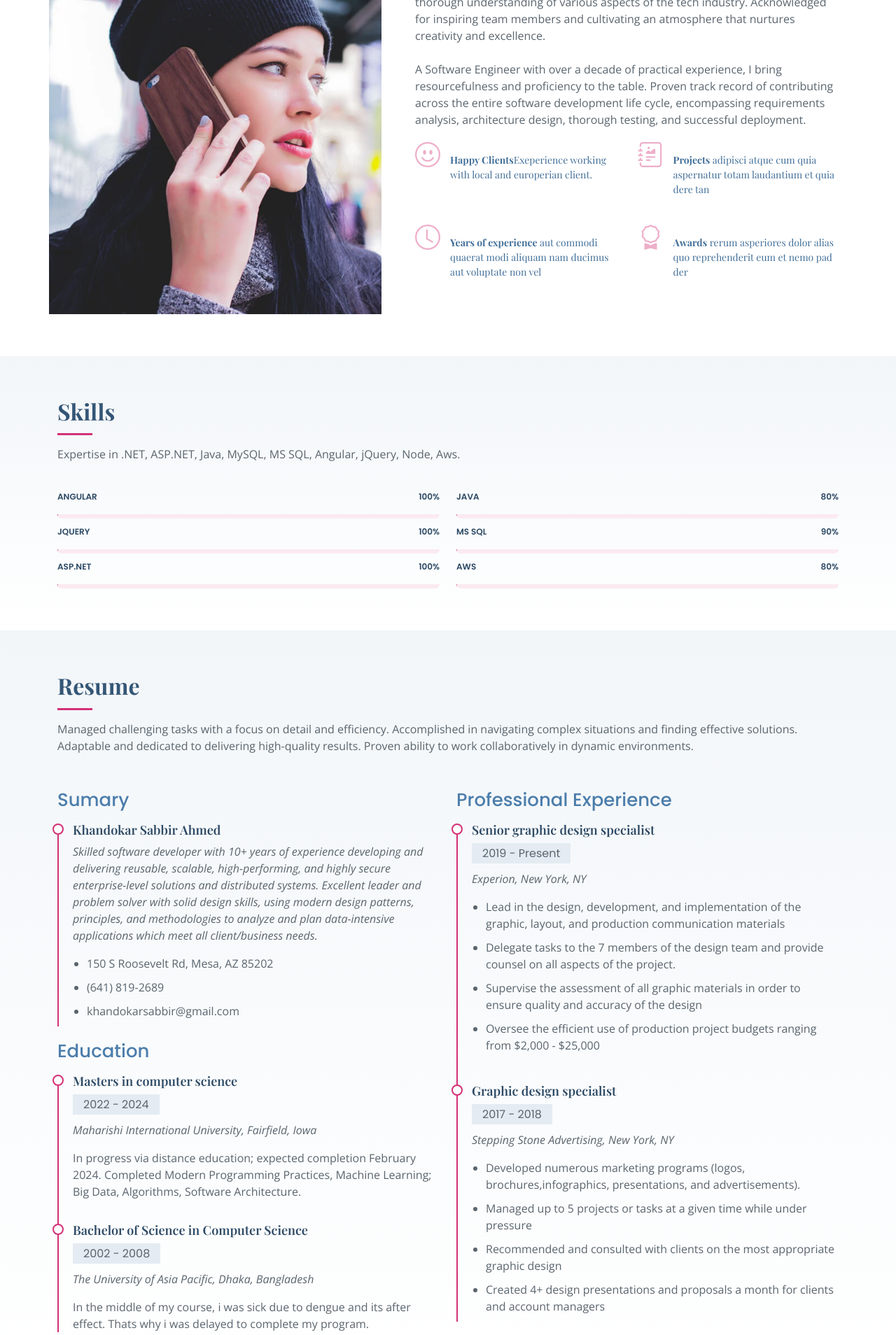
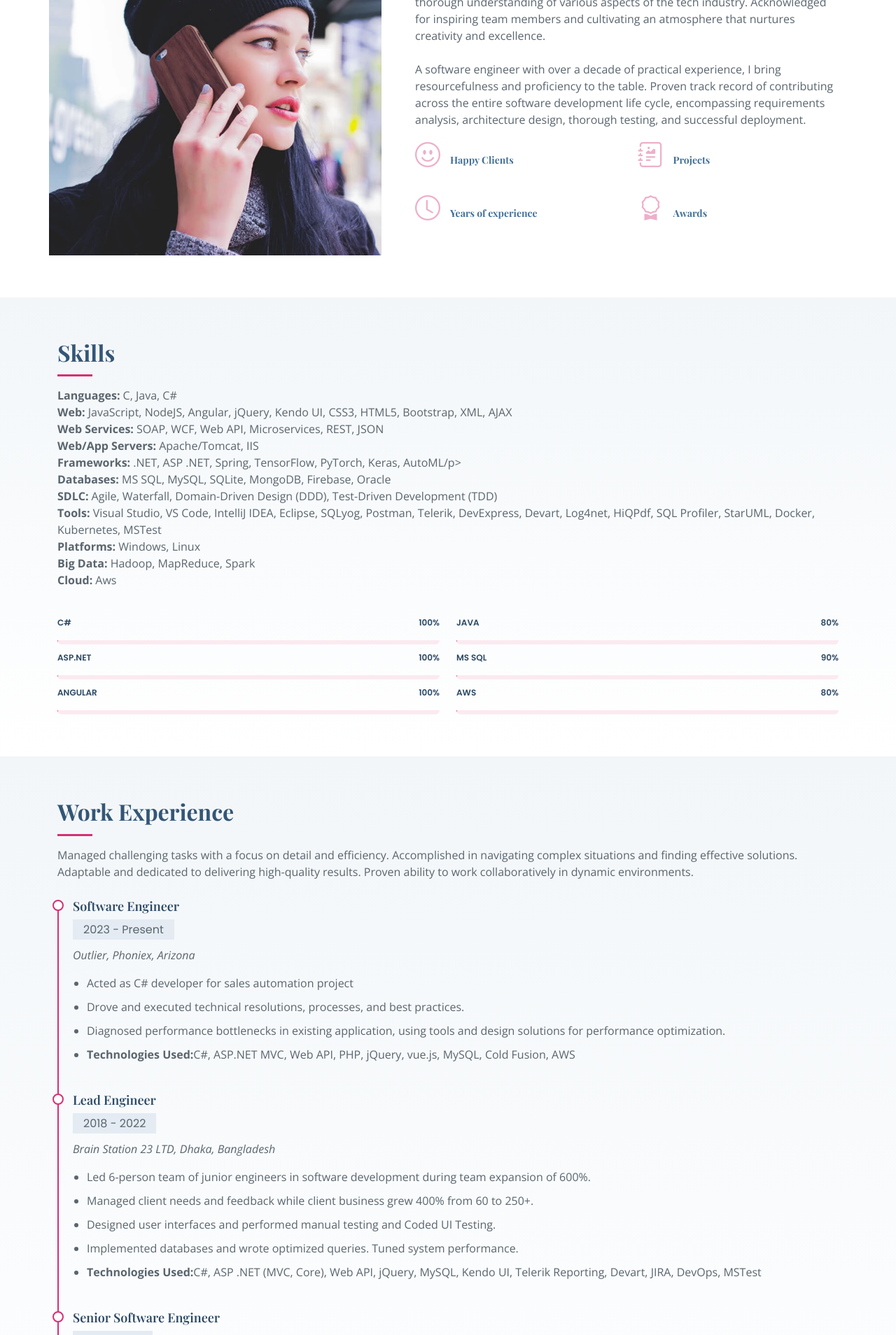
Before and after one commit to khandokar/mysite, an Angular app: page / in a window 1280 px wide. Shown: the part 880-2788 px from the top of the page at 70% size. Built offline with nearby package versions, Linux system fonts and the light colour scheme; a web font is replaced by a local one.

Commit message:
Add Footer section

```diff
--- a/src/app/app.component.html
+++ b/src/app/app.component.html
@@ -18,9 +18,10 @@
         <ul>
           <li><a class="nav-link scrollto active" href="#hero">Home</a></li>
           <li><a class="nav-link scrollto" href="#about">About</a></li>
-          <li><a class="nav-link scrollto" href="#resume">Resume</a></li>
-          <li><a class="nav-link scrollto" href="#services">Services</a></li>
-          <li><a class="nav-link scrollto" href="#portfolio">Portfolio</a></li>
+          <li><a class="nav-link scrollto" href="#skills">Skills</a></li>
+          <li><a class="nav-link scrollto" href="#workexperience">Work experience</a></li>
+          <li><a class="nav-link scrollto" href="#eduction">Eduction</a></li>
+          <li><a class="nav-link scrollto" href="#blog">Blog</a></li>
           <li><a class="nav-link scrollto" href="#contact">Contact</a></li>
         </ul>
         <i class="bi bi-list mobile-nav-toggle"></i>
@@ -43,22 +44,22 @@
                 A top performer in advancing technological innovation and development in the realm of enterprise software development. Established success in leadership, operational effectiveness, and fostering organizational growth, coupled with a thorough understanding of various aspects of the tech industry. Acknowledged for inspiring team members and cultivating an atmosphere that nurtures creativity and excellence.
               </p>
               <p><br>
-                A Software Engineer with over a decade of practical experience, I bring resourcefulness and proficiency to the table. Proven track record of contributing across the entire software development life cycle, encompassing requirements analysis, architecture design, thorough testing, and successful deployment.
+                A software engineer with over a decade of practical experience, I bring resourcefulness and proficiency to the table. Proven track record of contributing across the entire software development life cycle, encompassing requirements analysis, architecture design, thorough testing, and successful deployment.
               </p>
               <div class="row">
                 <div class="col-md-6 d-md-flex align-items-md-stretch">
                   <div class="count-box">
                     <i class="bi bi-emoji-smile"></i>
                     <span data-purecounter-start="0" data-purecounter-end="15" data-purecounter-duration="1" class="purecounter"></span>
-                    <p><strong>Happy Clients</strong>Exeperience working with local and europerian client.</p>
+                    <p><strong>Happy Clients</strong></p>
                   </div>
                 </div>
 
                 <div class="col-md-6 d-md-flex align-items-md-stretch">
                   <div class="count-box">
                     <i class="bi bi-journal-richtext"></i>
-                    <span data-purecounter-start="0" data-purecounter-end="85" data-purecounter-duration="1" class="purecounter"></span>
-                    <p><strong>Projects</strong> adipisci atque cum quia aspernatur totam laudantium et quia dere tan</p>
+                    <span data-purecounter-start="0" data-purecounter-end="12" data-purecounter-duration="1" class="purecounter"></span>
+                    <p><strong>Projects</strong></p>
                   </div>
                 </div>
 
@@ -66,15 +67,15 @@
                   <div class="count-box">
                     <i class="bi bi-clock"></i>
                     <span data-purecounter-start="0" data-purecounter-end="12" data-purecounter-duration="1" class="purecounter"></span>
-                    <p><strong>Years of experience</strong> aut commodi quaerat modi aliquam nam ducimus aut voluptate non vel</p>
+                    <p><strong>Years of experience</strong></p>
                   </div>
                 </div>
 
                 <div class="col-md-6 d-md-flex align-items-md-stretch">
                   <div class="count-box">
                     <i class="bi bi-award"></i>
-                    <span data-purecounter-start="0" data-purecounter-end="15" data-purecounter-duration="1" class="purecounter"></span>
-                    <p><strong>Awards</strong> rerum asperiores dolor alias quo reprehenderit eum et nemo pad der</p>
+                    <span data-purecounter-start="0" data-purecounter-end="2" data-purecounter-duration="1" class="purecounter"></span>
+                    <p><strong>Awards</strong></p>
                   </div>
                 </div>
               </div>
@@ -91,22 +92,23 @@
 
         <div class="section-title">
           <h2>Skills</h2>
-          <p>Expertise in .NET, ASP.NET, Java, MySQL, MS SQL, Angular, jQuery, Node, Aws.</p>
+          <p><strong>Languages:</strong> C, Java, C#</p>
+          <p><strong>Web:</strong> JavaScript, NodeJS, Angular, jQuery, Kendo UI, CSS3, HTML5, Bootstrap, XML, AJAX</p>
+          <p><strong>Web Services:</strong> SOAP, WCF, Web API, Microservices, REST, JSON</p>
+          <p><strong>Web/App Servers:</strong> Apache/Tomcat, IIS</p>
+          <p><strong>Frameworks:</strong> .NET, ASP .NET, Spring, TensorFlow, PyTorch, Keras, AutoML/p>
+          <p><strong>Databases:</strong> MS SQL, MySQL, SQLite, MongoDB, Firebase, Oracle</p>
+          <p><strong>SDLC:</strong> Agile, Waterfall, Domain-Driven Design (DDD), Test-Driven Development (TDD)</p>
+          <p><strong>Tools:</strong> Visual Studio, VS Code, IntelliJ IDEA, Eclipse, SQLyog, Postman, Telerik, DevExpress, Devart, Log4net, HiQPdf, SQL Profiler, StarUML, Docker, Kubernetes, MSTest</p>
+          <p><strong>Platforms:</strong> Windows, Linux</p>
+          <p><strong>Big Data:</strong> Hadoop, MapReduce, Spark</p>
+          <p><strong>Cloud:</strong> Aws</p>
         </div>
 
         <div class="row skills-content">
-
           <div class="col-lg-6">
-
             <div class="progress">
-              <span class="skill">Angular <i class="val">100%</i></span>
-              <div class="progress-bar-wrap">
-                <div class="progress-bar" role="progressbar" aria-valuenow="100" aria-valuemin="0" aria-valuemax="100"></div>
-              </div>
-            </div>
-
-            <div class="progress">
-              <span class="skill">jQuery <i class="val">100%</i></span>
+              <span class="skill">C# <i class="val">100%</i></span>
               <div class="progress-bar-wrap">
                 <div class="progress-bar" role="progressbar" aria-valuenow="100" aria-valuemin="0" aria-valuemax="100"></div>
               </div>
@@ -118,10 +120,16 @@
                 <div class="progress-bar" role="progressbar" aria-valuenow="100" aria-valuemin="0" aria-valuemax="100"></div>
               </div>
             </div>
+
+            <div class="progress">
+              <span class="skill">Angular <i class="val">100%</i></span>
+              <div class="progress-bar-wrap">
+                <div class="progress-bar" role="progressbar" aria-valuenow="100" aria-valuemin="0" aria-valuemax="100"></div>
+              </div>
+            </div>
           </div>
 
           <div class="col-lg-6">
-
             <div class="progress">
               <span class="skill">Java <i class="val">80%</i></span>
               <div class="progress-bar-wrap">
@@ -150,31 +158,74 @@
       </div>
     </section><!-- End Skills Section -->
 
-     <!-- ======= Resume Section ======= -->
-    <section id="resume" class="resume section-bg">
+    <!-- ======= Work Experience Section ======= -->
+    <section id="workexperience" class="resume section-bg">
       <div class="container">
 
         <div class="section-title">
-          <h2>Resume</h2>
+          <h2>Work Experience</h2>
           <p>Managed challenging tasks with a focus on detail and efficiency. Accomplished in navigating complex situations and finding effective solutions. Adaptable and dedicated to delivering high-quality results. Proven ability to work collaboratively in dynamic environments.</p>
         </div>
 
         <div class="row">
-           <div class="col-lg-6">
-              <h3 class="resume-title">Sumary</h3>
-              <div class="resume-item pb-0">
-                <h4>Khandokar Sabbir Ahmed</h4>
-                <p><em>Skilled software developer with 10+ years of experience developing and delivering reusable, scalable, high-performing, and highly secure enterprise-level solutions and distributed systems. Excellent leader and problem solver with solid design skills, using modern design patterns, principles, and methodologies to analyze and plan data-intensive applications which meet all client/business needs.</em></p>
+           <div class="col-lg-12">
+                <div class="resume-item">
+                  <h4>Software Engineer</h4>
+                  <h5>2023 - Present</h5>
+                  <p><em>Outlier, Phoniex, Arizona </em></p>
                   <div>
                       <ul>
-                      <li>150 S Roosevelt Rd, Mesa, AZ 85202</li>
-                      <li>(641) 819-2689</li>
-                      <li>khandokarsabbir&#64;gmail.com</li>
+                        <li>Acted as C# developer for sales automation project</li>
+                        <li>Drove and executed technical resolutions, processes, and best practices. </li>
+                        <li>Diagnosed performance bottlenecks in existing application, using tools and design solutions for performance optimization. </li>
+                        <li><strong>Technologies Used:</strong>C#, ASP.NET MVC, Web API, PHP, jQuery, vue.js, MySQL, Cold Fusion, AWS</li>
                       </ul>
                   </div>
                 </div>
+                <div class="resume-item">
+                  <h4>Lead Engineer</h4>
+                  <h5>2018 - 2022</h5>
+                  <p><em>Brain Station 23 LTD, Dhaka, Bangladesh</em></p>
+                  <div>
+                      <ul>
+                        <li>Led 6-person team of junior engineers in software development during team expansion of 600%.</li>
+                        <li>Managed client needs and feedback while client business grew 400% from 60 to 250+.</li>
+                        <li>Designed user interfaces and performed manual testing and Coded UI Testing.</li>
+                        <li>Implemented databases and wrote optimized queries. Tuned system performance.</li>
+                        <li><strong>Technologies Used:</strong>C#, ASP .NET (MVC, Core), Web API, jQuery, MySQL, Kendo UI, Telerik Reporting, Devart, JIRA, DevOps, MSTest</li>
+                      </ul>
+                  </div>
+                </div>
+                <div class="resume-item">
+                  <h4>Senior Software Engineer</h4>
+                  <h5>2013 - 2017</h5>
+                  <p><em>Brain Station 23 LTD, Dhaka, Bangladesh</em></p>
+                  <div>
+                      <ul>
+                        <li>Designed, developed, and deployed major software projects.</li>
+                        <li>Guided engineers during team and client expansion.</li>
+                        <li>Successfully developed and delivered multiple software solutions.</li>
+                        <li>Performed code review and testing to optimize application performance.</li>
+                        <li><strong>Technologies Used:</strong>C#, ASP .NET (MVC, Core), Web API, jQuery, MySQL, Kendo UI, Telerik Reporting, Devart, JIRA, DevOps, MSTest</li>
+                      </ul>
+                  </div>
+                </div>
+           </div>
+        </div>
 
-              <h3 class="resume-title">Education</h3>
+      </div>
+    </section><!-- End Work Experience Section -->
+
+    <!-- ======= Eduction Section ======= -->
+    <section id="eduction" class="resume section-bg">
+      <div class="container">
+
+        <div class="section-title">
+          <h2>Eduction</h2>
+        </div>
+
+        <div class="row">
+          <div class="col-lg-12">
             <div class="resume-item">
               <h4>Masters in computer science</h4>
               <h5>2022 - 2024</h5>
@@ -190,39 +241,91 @@
             </div>
 
          </div>
-           <div class="col-lg-6">
-                <h3 class="resume-title">Professional Experience</h3>
-                <div class="resume-item">
-                  <h4>Senior graphic design specialist</h4>
-                  <h5>2019 - Present</h5>
-                  <p><em>Experion, New York, NY </em></p>
-                  <div>
-                      <ul>
-                        <li>Lead in the design, development, and implementation of the graphic, layout, and production communication materials</li>
-                        <li>Delegate tasks to the 7 members of the design team and provide counsel on all aspects of the project. </li>
-                        <li>Supervise the assessment of all graphic materials in order to ensure quality and accuracy of the design</li>
-                        <li>Oversee the efficient use of production project budgets ranging from $2,000 - $25,000</li>
-                      </ul>
+        </div>
+
+      </div>
+    </section><!-- End Eduction Section -->
+
+    <!-- ======= Blog Section ======= -->
+    <section id="blog" class="testimonials section-bg">
+      <div class="container">
+        <div class="section-title">
+          <h2>Blog</h2>
+          <p>Coming Soon..</p>
         </div>
       </div>
-                <div class="resume-item">
-                  <h4>Graphic design specialist</h4>
-                  <h5>2017 - 2018</h5>
-                  <p><em>Stepping Stone Advertising, New York, NY</em></p>
-                  <div>
-                  <ul>
-                    <li>Developed numerous marketing programs (logos, brochures,infographics, presentations, and advertisements).</li>
-                    <li>Managed up to 5 projects or tasks at a given time while under pressure</li>
-                    <li>Recommended and consulted with clients on the most appropriate graphic design</li>
-                    <li>Created 4+ design presentations and proposals a month for clients and account managers</li>
-                  </ul>
+    </section>
+
+      <!-- ======= Contact Section ======= -->
+    <section id="contact" class="contact section-bg">
+      <div class="container">
+
+        <div class="section-title">
+          <h2>Contact</h2>
+          <p>I'd Love To Hear From You.</p>
         </div>
+
+        <div class="row">
+          <div class="col-lg-4 col-md-4">
+            <div class="contact-about">
+              <h3>Hi</h3>
+              <p>Connect with me.</p>
+              <div class="social-links">
+                <a href="#" class="twitter"><i class="bi bi-twitter"></i></a>
+                <a href="#" class="facebook"><i class="bi bi-facebook"></i></a>
+                <a href="#" class="instagram"><i class="bi bi-instagram"></i></a>
+                <a href="#" class="linkedin"><i class="bi bi-linkedin"></i></a>
               </div>
             </div>
           </div>
 
+          <div class="col-lg-3 col-md-4">
+            <div class="info">
+              <div class="d-flex align-items-center">
+                <i class="bi bi-geo-alt"></i>
+                <p>150 S Roosevelt Rd, Mesa, AZ 85202</p>
               </div>
-    </section><!-- End Resume Section -->
+
+              <div class="d-flex align-items-center mt-4">
+                <i class="bi bi-envelope"></i>
+                <p>khandokarsabbir&#64;gmail.com</p>
+              </div>
+
+              <div class="d-flex align-items-center mt-4">
+                <i class="bi bi-phone"></i>
+                <p>+1 (641) 819-2689</p>
+              </div>
+
+            </div>
+          </div>
+
+          <div class="col-lg-5 col-md-8">
+            <form action="#" method="post" role="form" class="php-email-form">
+              <div class="form-group">
+                <input type="text" name="name" class="form-control" id="name" placeholder="Your Name" required>
+              </div>
+              <div class="form-group mt-3">
+                <input type="email" class="form-control" name="email" id="email" placeholder="Your Email" required>
+              </div>
+              <div class="form-group mt-3">
+                <input type="text" class="form-control" name="subject" id="subject" placeholder="Subject" required>
+              </div>
+              <div class="form-group mt-3">
+                <textarea class="form-control" name="message" rows="5" placeholder="Message" required></textarea>
+              </div>
+              <div class="my-3">
+                <div class="loading">Loading</div>
+                <div class="error-message"></div>
+                <div class="sent-message">Your message has been sent. Thank you!</div>
+              </div>
+              <div class="text-center"><button type="submit">Send Message</button></div>
+            </form>
+          </div>
+
+        </div>
+
+      </div>
+    </section><!-- End Contact Section -->
 
   </main>
 
```
Lines whose indentation alone changed are shown as unchanged.
